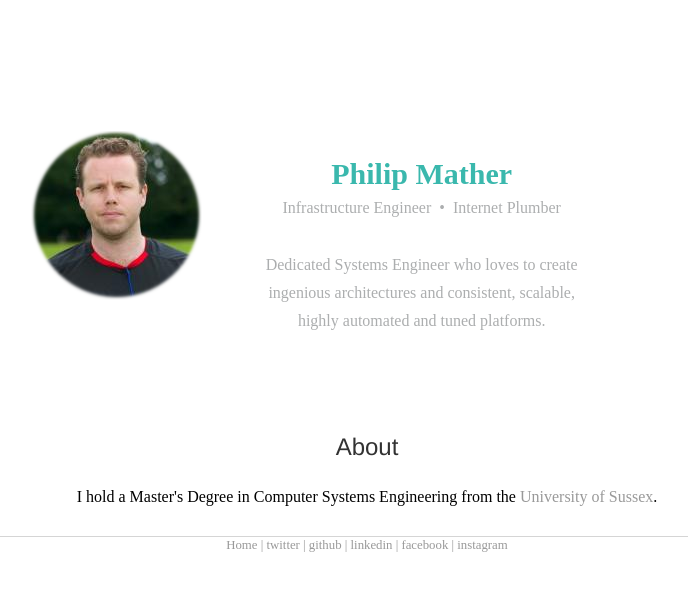
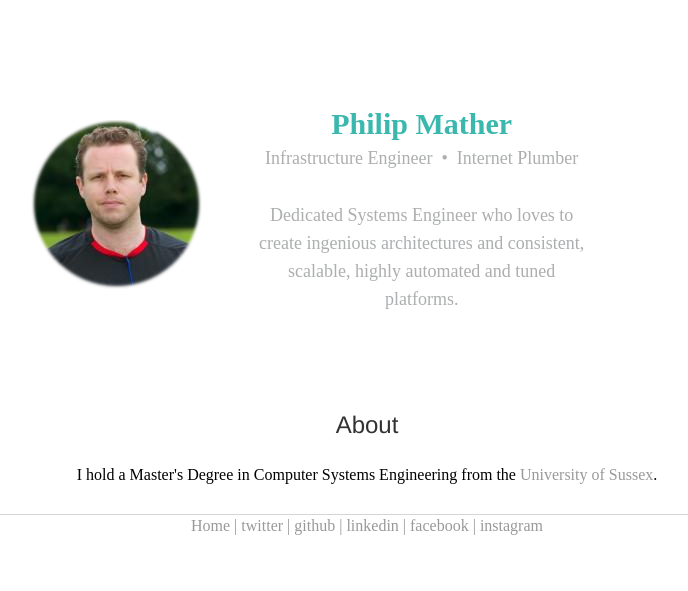
Before and after one commit to philipmather/philipmather.me.uk, a Jekyll site: the page built from index.html, in a window 1280 px wide. Shown: the top 591 px of the page, without its empty margins (273-961 px from the left). Built offline with Jekyll 4.4.1, drawn with Linux system fonts in a browser that asks for light colours.

Commit message:
more css tweaks

```diff
--- a/css/main.css
+++ b/css/main.css
@@ -5,8 +5,19 @@
 }
 
 body {
-  font-size: 1em;
   line-height: 1.4;
+}
+
+::-moz-selection {
+    background: #f2c2c9;
+    color: #a4003a;
+    text-shadow: none;
+}
+
+::selection {
+    background: #f7960b;
+    color: #ffffff;
+    text-shadow: none;
 }
 
 img {
@@ -47,7 +58,7 @@
 
 p.headerlead {
     max-width: 340px;
-    font-size: 16px;
+    font-size: 18px;
     margin-top: -6px;
     color: #acaeaf;
 }
@@ -84,7 +95,7 @@
 
 footer {
     border-top: 1px solid #d5d5d5;
-    font-size: .8em;
+    font-size: 16px;
 }
 
 .flex {
@@ -100,7 +111,6 @@
 
 .flex-item-txtblock {
     padding: 50px;
-    padding-top: 100px;
 }
 
 .hero-img {
```
